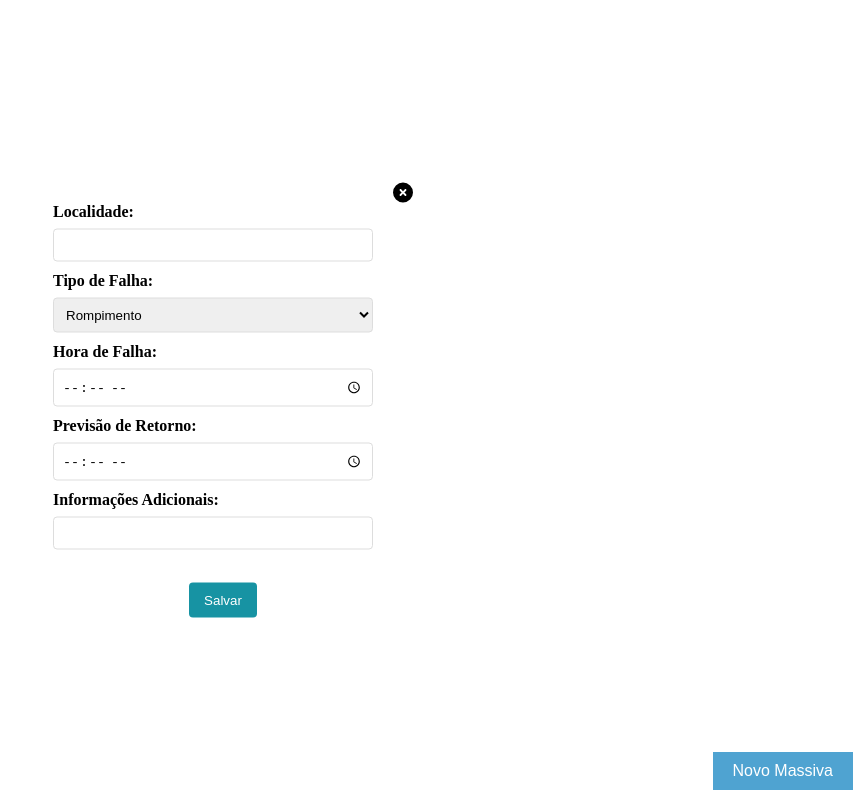
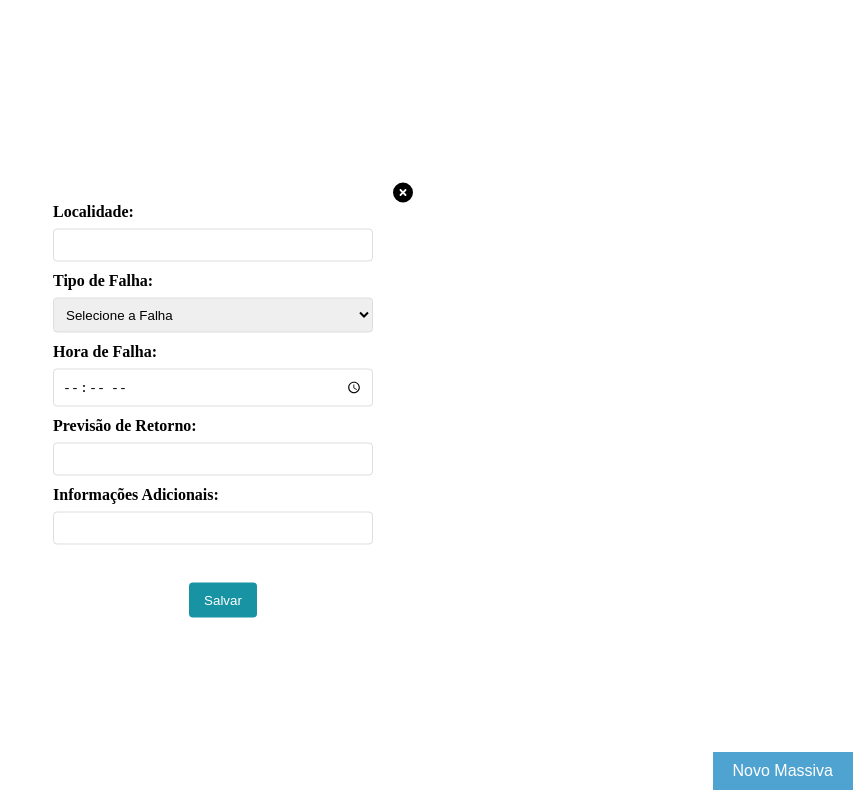
Before and after one commit to waslenslavik/projeto-massiva, a React (Vite) app: page / in a window 1280 px wide. Both pictures are taken after a click on the button "Novo Massiva". Shown: the whole page, without its empty margins (417-1280 px from the left). Built offline with nearby package versions, Linux system fonts and the light colour scheme.

Commit message:
Alterando o campo <option> e removendo o type time da previsao de retorno

```diff
--- a/src/App.jsx
+++ b/src/App.jsx
@@ -6,7 +6,7 @@ import './index.css';
 function App() {
   const [cards, setCards] = useState([]);
   const [localidade, setLocalidade] = useState('');
-  const [tipoDeFalha, setTipoDeFalha] = useState('Rompimento');
+  const [tipoDeFalha, setTipoDeFalha] = useState('');
   const [horaDeFalha, setHoraDeFalha] = useState('');
   const [previsaoDeRetorno, setPrevisaoDeRetorno] = useState('');
   const [isOpen, setIsOpen] = useState(false);
@@ -72,12 +72,11 @@ function App() {
           <div>
           <label>Tipo de Falha:</label>
             <select  value={tipoDeFalha} onChange={(e) => setTipoDeFalha(e.target.value)}>
-              <optgroup label='Selecione a Falha'>
-              <option>Rompimento</option>
-              <option>Falha de Energia</option>
-              <option>Lentidão</option>
-              <option>Manutenção</option>
-              </optgroup>
+              <option value="">Selecione a Falha</option>
+              <option value="Rompimento">Rompimento</option>
+              <option value="Falha de Energia">Falha de Energia</option>
+              <option value="Lentidão">Lentidão</option>
+              <option value="Manutenção">Manutenção</option>
             </select>
           </div>
           <div>
@@ -91,7 +90,7 @@ function App() {
           <div>
             <label>Previsão de Retorno:</label>
             <input
-              type='time'
+              type='text'
               value={previsaoDeRetorno}
               onChange={(e) => setPrevisaoDeRetorno(e.target.value)}
             />
```
